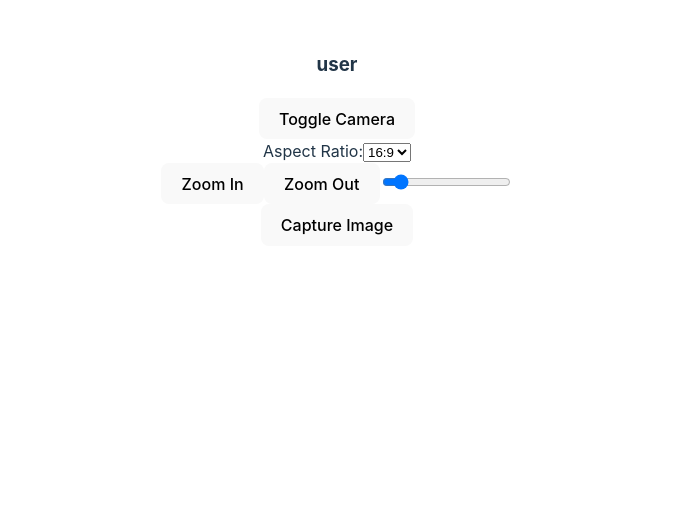
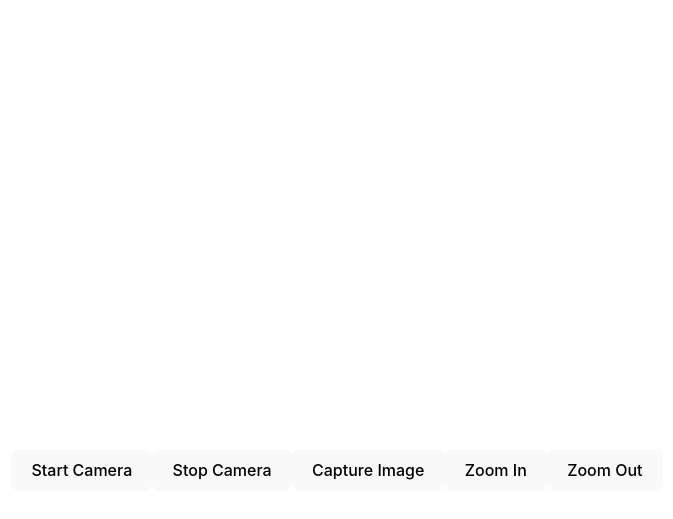
Before and after one commit to sarkarsubho/Remote_Inspection, a React (Vite) app: page / in a window 1280 px wide. Shown: the part 183-702 px from the top of the page, without its empty margins (303-976 px from the left). Built offline with nearby package versions, Linux system fonts and the light colour scheme; no server answers.

Commit message:
camera selection stop

```diff
--- a/src/App.jsx
+++ b/src/App.jsx
@@ -12,8 +12,8 @@ function App() {
   return (
     <>
       {/* <Camera /> */}
-      <CameraApp/>
-      {/* <CameraComponent/> */}
+      {/* <CameraApp/> */}
+      <CameraComponent/>
     </>
   );
 }
--- a/src/components/StopStream.jsx
+++ b/src/components/StopStream.jsx
@@ -5,10 +5,10 @@ const CameraComponent = () => {
   const [zoomLevel, setZoomLevel] = useState(1);
   const videoRef = useRef(null);
 
-  const startCamera = async () => {
+  const startCamera = async ( fm="user") => {
     try {
       const stream = await navigator.mediaDevices.getUserMedia({
-        video: { facingMode: "environment" },
+        video: { facingMode: fm },
       });
       setMediaStream(stream);
       videoRef.current.srcObject = stream;
@@ -22,6 +22,7 @@ const CameraComponent = () => {
       mediaStream.getTracks().forEach((track) => track.stop());
       setMediaStream(null);
     }
+    startCamera({exact:"environment"})
   };
 
   const captureImage = () => {
```
